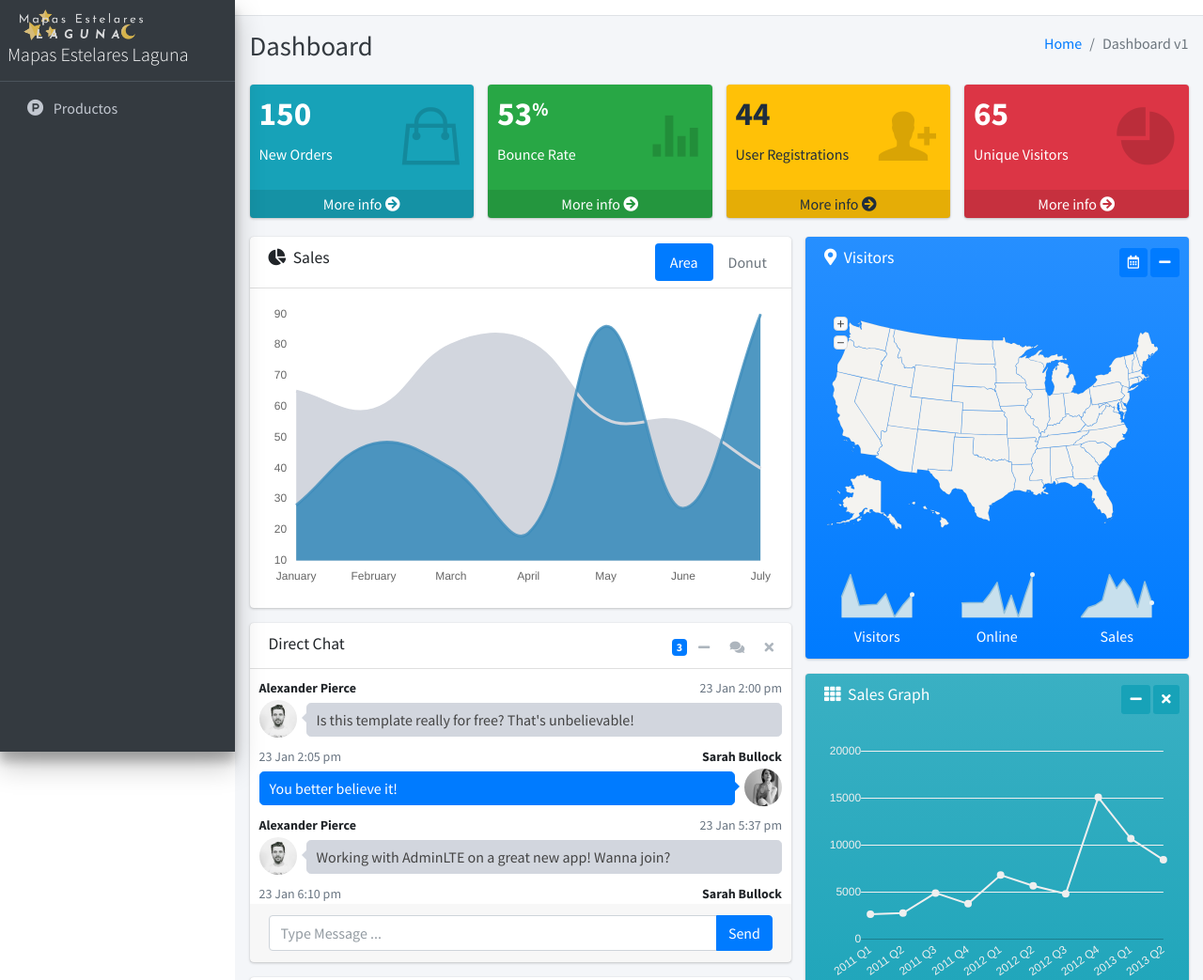
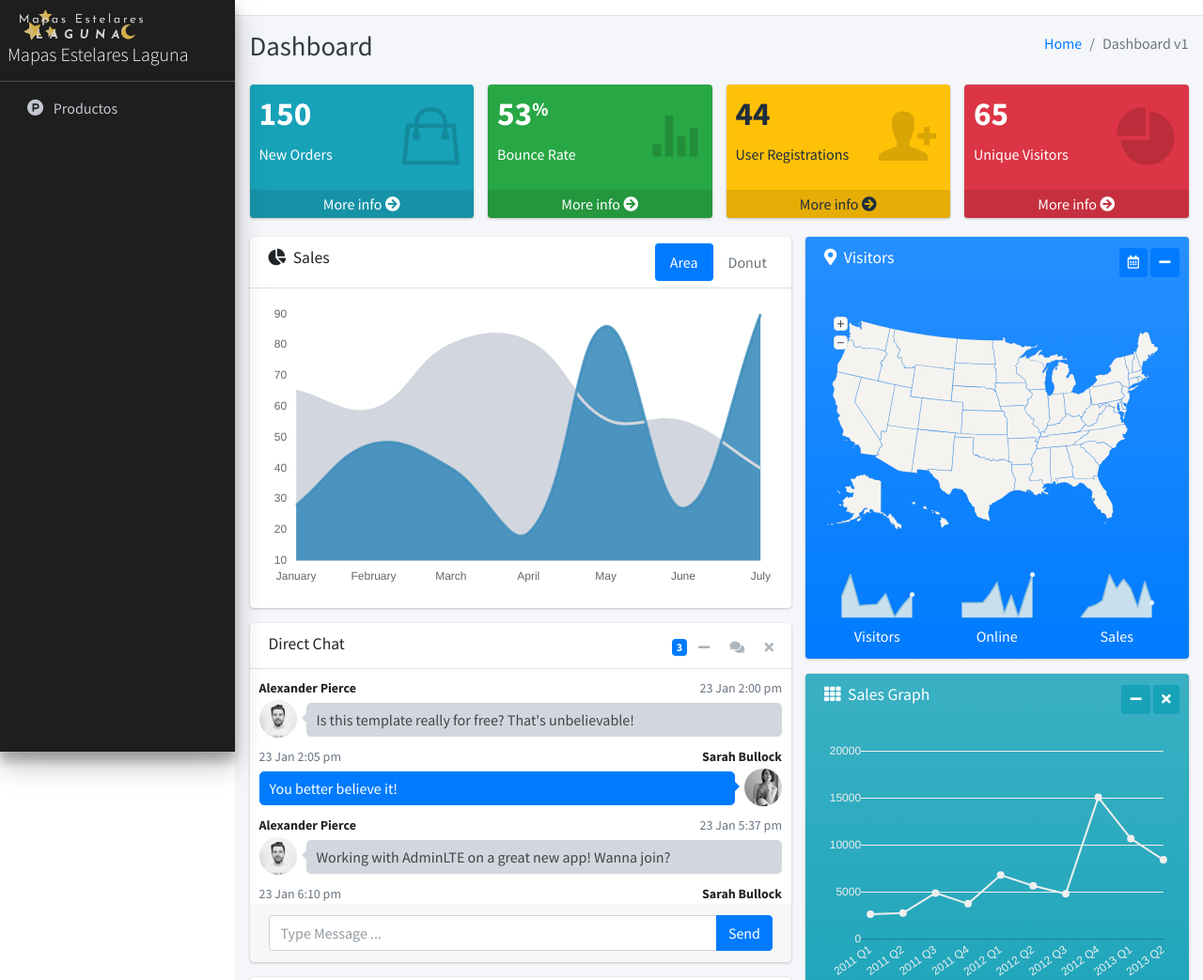
Before and after one commit to jdanielh24/MapasEstelaresLaguna, a PHP site: page /admin/index.php in a window 1280 px wide. Shown: the top 1043 px of the page at 94% size. Run offline with PHP 8.4, Linux system fonts and the light colour scheme; some libraries are stand-ins or nearby versions.

Commit message:
color sidebar

```diff
--- a/admin/layouts/header.php
+++ b/admin/layouts/header.php
@@ -5,7 +5,7 @@
   <!-- /.navbar -->
 
   <!-- Main Sidebar Container -->
-  <aside class="main-sidebar sidebar-dark-primary elevation-4">
+  <aside class="main-sidebar sidebar-dark-primary elevation-4 back-color-sidebar">
     <!-- Brand Logo -->
     <a href="./productos.php" class="brand-link">
       <img src="../img/LOGO_blanco.png" alt="Logo" class="brand-image"
@@ -14,7 +14,7 @@
     </a>
 
     <!-- Sidebar -->
-    <div class="sidebar">
+    <div class="sidebar back-color-sidebar">
 
 
       <!-- Sidebar Menu -->
@@ -38,3 +38,9 @@
     </div>
     <!-- /.sidebar -->
   </aside>
+
+  <style>
+    .back-color-sidebar{
+      background-color: #1e1e1e;
+    }
+  </style>
```
